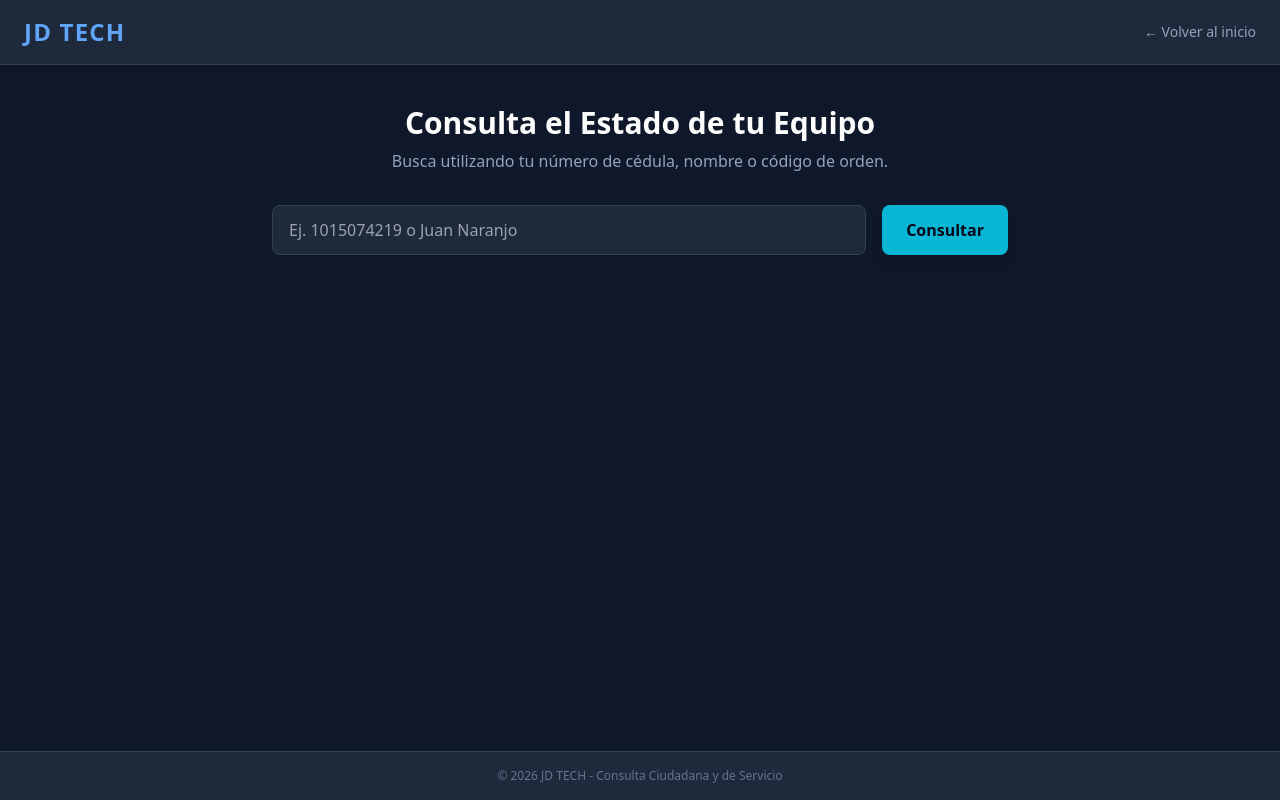
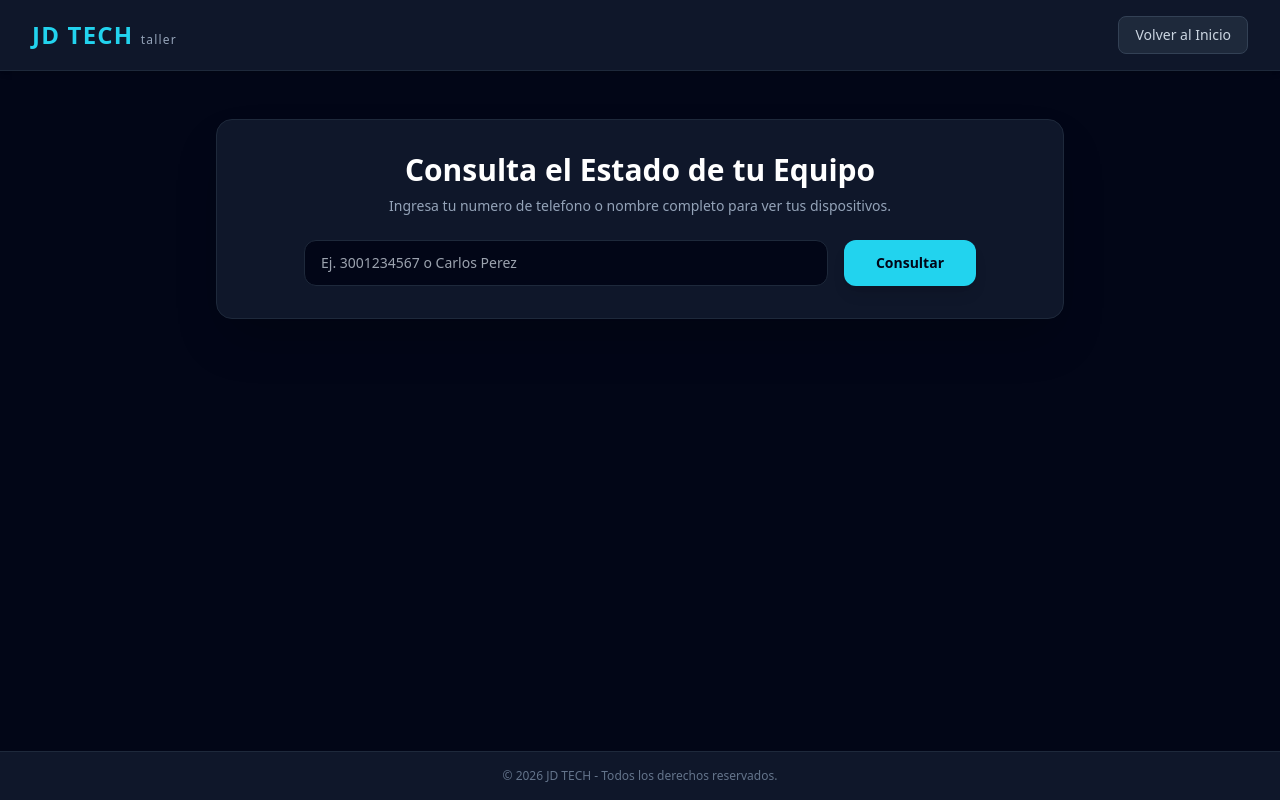
Before and after one commit to juandavidnaranjomaya-ship-it/jd_tech_taller, a Flask app: page /estado in a window 1280 px wide. Run offline with Flask 3, Linux system fonts and the light colour scheme; some libraries are stand-ins or nearby versions.

Commit message:
Update estado.html

```diff
--- a/templates/estado.html
+++ b/templates/estado.html
@@ -6,55 +6,76 @@
     <title>JD TECH - Consultar Estado</title>
     <script src="https://cdn.tailwindcss.com"></script>
 </head>
-<body class="bg-slate-900 text-slate-100 min-h-screen flex flex-col justify-between">
-    <header class="bg-slate-800 border-b border-slate-700 py-4 px-6 shadow-md flex justify-between items-center">
-        <h1 class="text-2xl font-extrabold text-blue-400 tracking-wider">JD TECH</h1>
-        <a href="/" class="text-sm text-slate-400 hover:text-blue-400 transition">← Volver al inicio</a>
+<body class="bg-slate-950 text-slate-100 min-h-screen flex flex-col justify-between font-sans">
+
+    <header class="bg-slate-900 border-b border-slate-800 py-4 px-8 shadow-md flex justify-between items-center">
+        <h1 class="text-2xl font-extrabold text-cyan-400 tracking-wider">JD TECH <span class="text-xs text-slate-400 font-normal">taller</span></h1>
+        <a href="/" class="text-sm font-medium text-slate-300 hover:text-cyan-400 transition bg-slate-800 px-4 py-2 rounded-lg border border-slate-700">Volver al Inicio</a>
     </header>
 
-    <main class="max-w-3xl mx-auto px-4 py-10 w-full flex-grow">
-        <div class="text-center mb-8">
-            <h2 class="text-3xl font-bold text-white mb-2">Consulta el Estado de tu Equipo</h2>
-            <p class="text-slate-400">Busca utilizando tu número de cédula, nombre o código de orden.</p>
+    <main class="max-w-4xl mx-auto px-6 py-12 w-full flex-grow">
+        <div class="bg-slate-900 border border-slate-800 p-8 rounded-2xl shadow-2xl text-center mb-8">
+            <h2 class="text-3xl font-extrabold text-white mb-2">Consulta el Estado de tu Equipo</h2>
+            <p class="text-slate-400 text-sm mb-6">Ingresa tu numero de telefono o nombre completo para ver tus dispositivos.</p>
+
+            <form action="/estado" method="POST" class="flex flex-col md:flex-row gap-4 max-w-2xl mx-auto">
+                <input type="text" name="busqueda" required
+                    class="flex-grow px-4 py-3 bg-slate-950 border border-slate-800 rounded-xl focus:outline-none focus:border-cyan-400 text-slate-100 text-sm"
+                    placeholder="Ej. 3001234567 o Carlos Perez">
+                <button type="submit"
+                    class="px-8 py-3 bg-cyan-400 hover:bg-cyan-300 text-slate-950 font-bold rounded-xl shadow-lg transition text-sm">
+                    Consultar
+                </button>
+            </form>
         </div>
 
-        <form action="/estado" method="POST" class="flex gap-4 mb-8">
-            <input type="text" name="busqueda" required
-                class="flex-grow px-4 py-3 bg-slate-800 border border-slate-700 rounded-lg focus:outline-none focus:border-blue-500 text-white"
-                placeholder="Ej. 1015074219 o Juan Naranjo">
-            <button type="submit"
-                class="px-6 py-3 bg-cyan-500 hover:bg-cyan-400 text-slate-950 font-bold rounded-lg shadow-lg transition">
-                Consultar
-            </button>
-        </form>
-
         {% if error %}
-        <div class="p-4 mb-6 bg-red-500/20 border border-red-500 text-red-300 rounded-lg text-center">
+        <div class="p-4 mb-6 bg-red-500/20 border border-red-500 text-red-300 rounded-xl text-center text-sm">
             {{ error }}
         </div>
         {% endif %}
 
         {% if ordenes %}
         <div class="space-y-4">
+            <h3 class="text-sm font-semibold uppercase tracking-wider text-slate-400 mb-2">Resultados para tu busqueda:</h3>
             {% for orden in ordenes %}
-            <div class="bg-slate-800 p-6 rounded-xl border border-slate-700 shadow-lg">
-                <div class="flex justify-between items-center mb-3">
-                    <span class="font-mono text-cyan-400 font-bold text-lg">{{ orden.id }}</span>
-                    <span class="px-3 py-1 bg-cyan-500/20 text-cyan-300 border border-cyan-500/30 rounded-full text-xs font-semibold">
-                        {{ orden.estado }}
+            <div class="bg-slate-900 p-6 rounded-2xl border border-slate-800 shadow-xl flex flex-col md:flex-row justify-between items-start md:items-center gap-4">
+                <div class="space-y-1">
+                    <div class="flex items-center gap-3">
+                        <span class="text-lg font-bold text-white">{{ orden.equipo }}</span>
+                        <span class="text-xs font-mono text-cyan-400 bg-cyan-950/60 px-2 py-0.5 rounded border border-cyan-800/40">{{ orden.id }}</span>
+                    </div>
+                    <p class="text-sm text-slate-300">Problema: <span class="text-slate-400">{{ orden.problema }}</span></p>
+                    <div class="flex gap-4 text-xs text-slate-400 pt-1">
+                        <span>Ingreso: {{ orden.fecha }}</span>
+                        {% if orden.fecha_reparacion != 'Pendiente' %}
+                        <span>Fecha Reparacion: {{ orden.fecha_reparacion }}</span>
+                        {% endif %}
+                    </div>
+                </div>
+                <div>
+                    {% if orden.estado == 'Reparado' %}
+                    <span class="px-4 py-1.5 bg-emerald-500/20 text-emerald-400 border border-emerald-500/40 rounded-full text-xs font-bold inline-block">
+                        Reparado
                     </span>
+                    {% elif orden.estado == 'En revision' %}
+                    <span class="px-4 py-1.5 bg-amber-500/20 text-amber-400 border border-amber-500/40 rounded-full text-xs font-bold inline-block">
+                        En revision
+                    </span>
+                    {% else %}
+                    <span class="px-4 py-1.5 bg-cyan-500/20 text-cyan-400 border border-cyan-500/40 rounded-full text-xs font-bold inline-block">
+                        Ingresado
+                    </span>
+                    {% endif %}
                 </div>
-                <p class="text-slate-300"><strong>Cliente:</strong> {{ orden.cliente }} (CC: {{ orden.cedula }})</p>
-                <p class="text-slate-300"><strong>Dispositivo:</strong> {{ orden.equipo }} | <strong>IMEI:</strong> {{ orden.imei }}</p>
-                <p class="text-slate-300 mt-2"><strong>Problema reportado:</strong> {{ orden.problema }}</p>
             </div>
             {% endfor %}
         </div>
         {% endif %}
     </main>
 
-    <footer class="bg-slate-800 border-t border-slate-700 py-4 text-center text-xs text-slate-500">
-        &copy; 2026 JD TECH - Consulta Ciudadana y de Servicio
+    <footer class="bg-slate-900 border-t border-slate-800 py-4 text-center text-xs text-slate-500">
+        &copy; 2026 JD TECH - Todos los derechos reservados.
     </footer>
 </body>
 </html>
```
